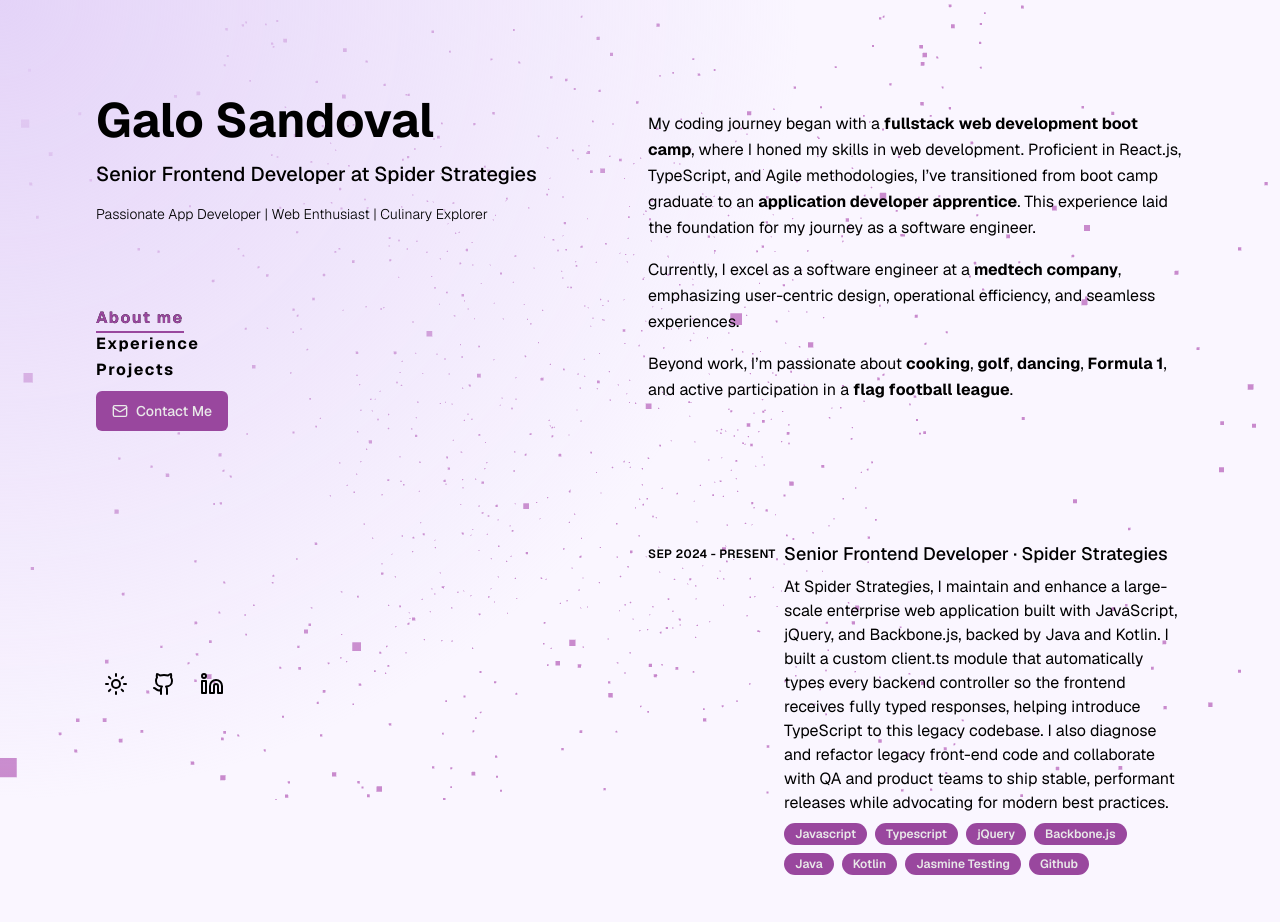
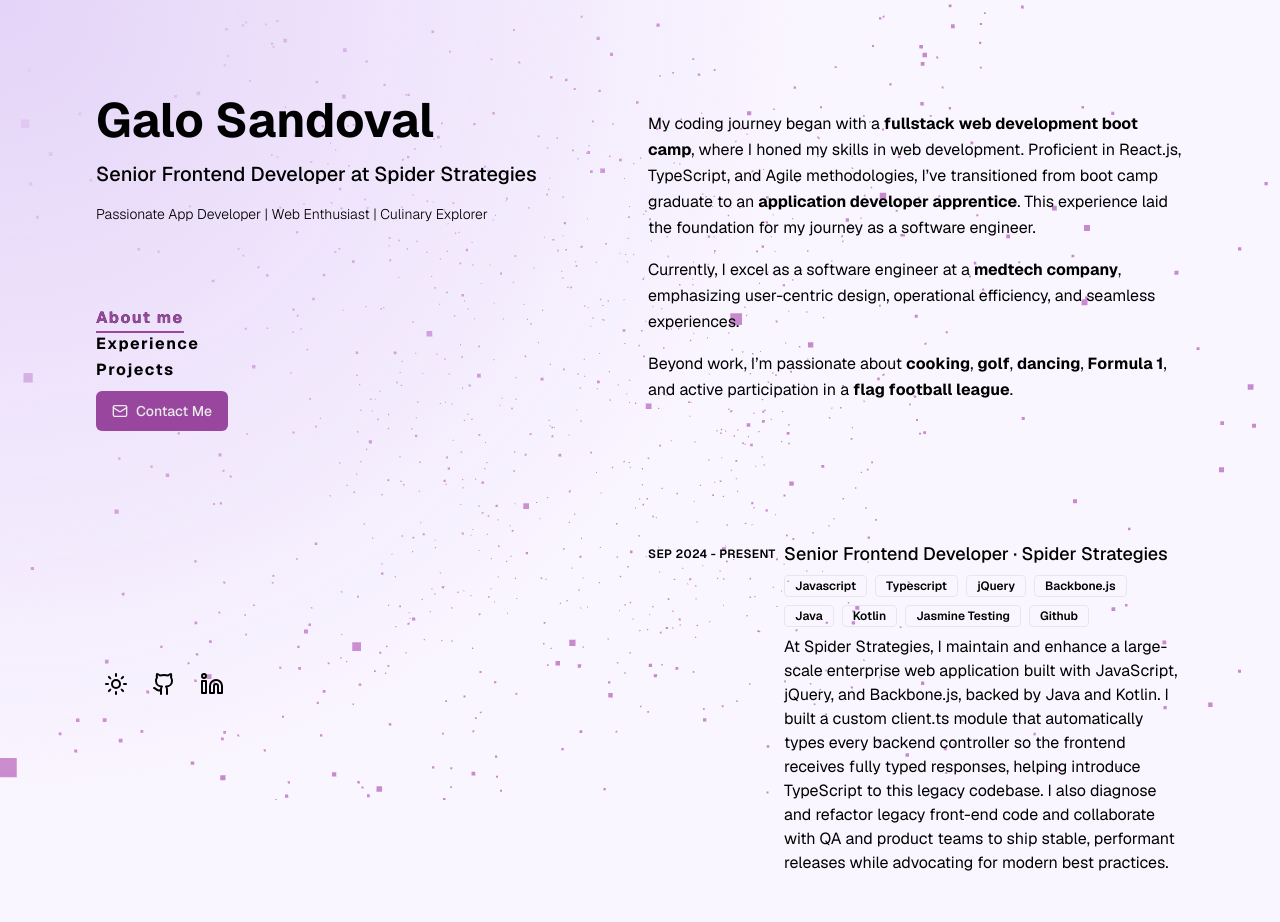
Before and after one commit to galosandoval/portfolio-v2, a Next.js app: page / in a window 1280 px wide. Shown: the top 922 px of the page. Built offline with nearby package versions, Linux system fonts and the light colour scheme.

Commit message:
Refactor Job component to display badges conditionally and improve layout. Update Badge component styles for consistency.

```diff
--- a/src/components/experience.tsx
+++ b/src/components/experience.tsx
@@ -177,7 +177,15 @@
           ))}
       </div>
 
-      <p className="leading-normal">{job.description}</p>
+      {job.badges.length > 0 && (
+        <div className="flex flex-wrap gap-2">
+          {job.badges.map((badge) => (
+            <Badge variant="outline" key={badge}>{badge}</Badge>
+          ))}
+        </div>
+      )}
+
+      <p className="leading-normal pb-2">{job.description}</p>
 
       {job.links.length > 0 && (
         <div className="flex flex-wrap gap-x-2">
@@ -196,14 +204,6 @@
           ))}
         </div>
       )}
-
-      {job.badges.length > 0 && (
-        <div className="flex flex-wrap gap-2">
-          {job.badges.map((badge) => (
-            <Badge key={badge}>{badge}</Badge>
-          ))}
-        </div>
-      )}
     </Card>
   )
 }
--- a/src/components/ui/badge.tsx
+++ b/src/components/ui/badge.tsx
@@ -4,7 +4,7 @@
 import { cn } from "~/lib/utils"
 
 const badgeVariants = cva(
-  "inline-flex items-center rounded-full border px-2.5 py-0.5 text-xs font-semibold transition-colors focus:outline-none focus:ring-2 focus:ring-ring focus:ring-offset-2",
+  "inline-flex items-center rounded border px-2.5 py-0.5 text-xs font-semibold transition-colors focus:outline-none focus:ring-2 focus:ring-ring focus:ring-offset-2",
   {
     variants: {
       variant: {
@@ -25,7 +25,7 @@
 
 export interface BadgeProps
   extends React.HTMLAttributes<HTMLDivElement>,
-    VariantProps<typeof badgeVariants> {}
+  VariantProps<typeof badgeVariants> { }
 
 function Badge({ className, variant, ...props }: BadgeProps) {
   return (
```
